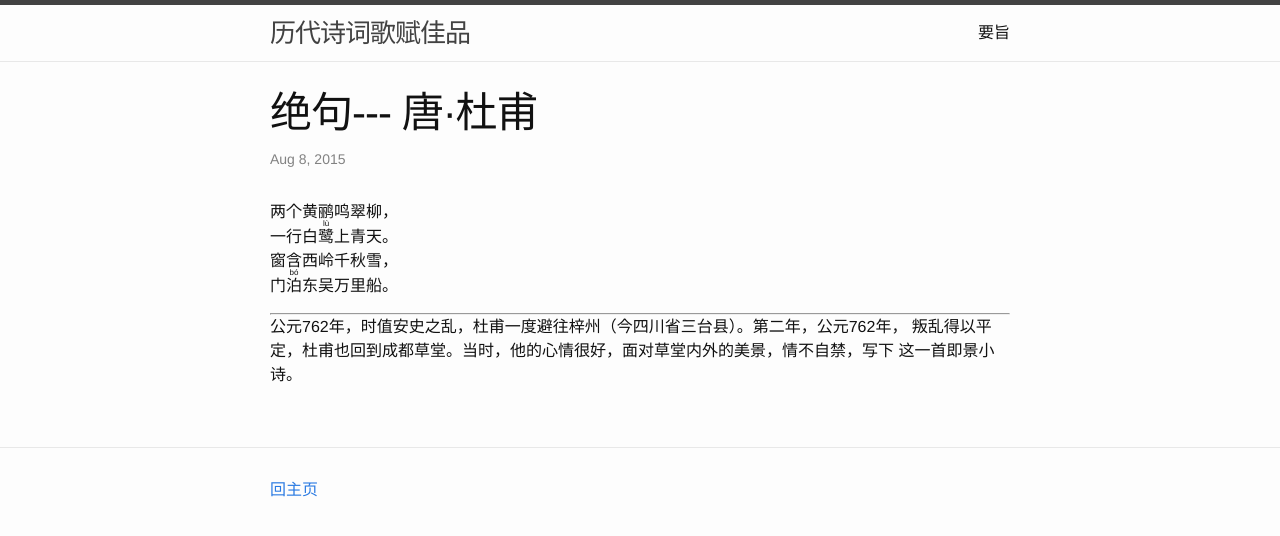
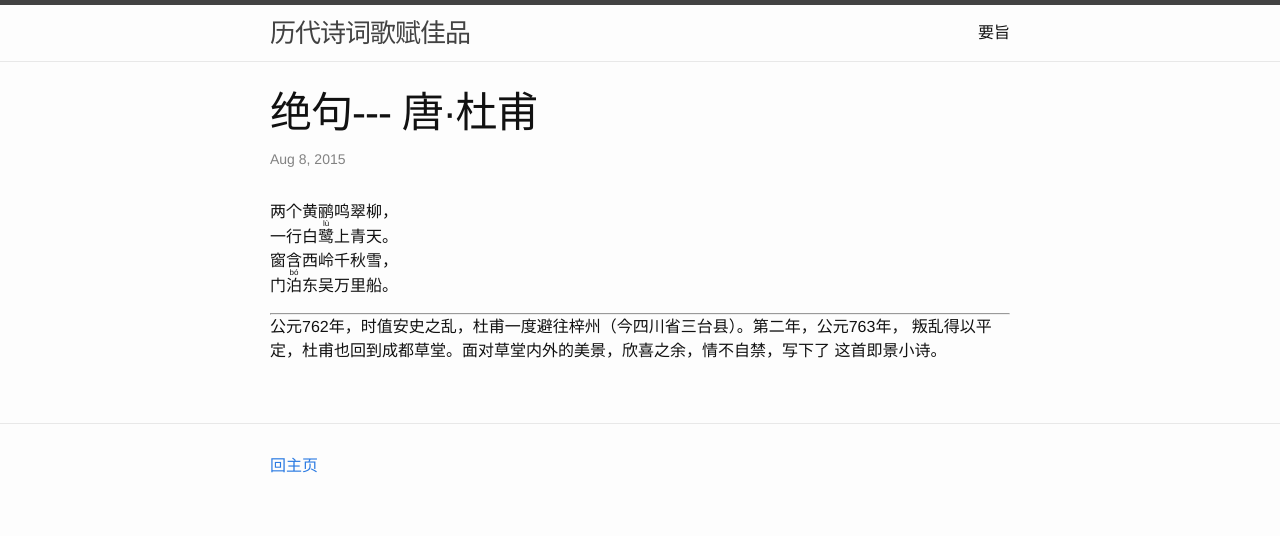
Before and after one commit to jixizh/christams-recipes, a Jekyll site: the page built from _posts/2015-08-08-dufu-1.md, in a window 1280 px wide. Shown: the top 536 px of the page. Built offline with Jekyll 4.4.1, drawn with Linux system fonts in a browser that asks for light colours; Markdown is read by kramdown in place of the engine named in the settings.

Commit message:
gh_poem_08/08/2015

```diff
--- a/_posts/2015-08-08-dufu-1.md
+++ b/_posts/2015-08-08-dufu-1.md
@@ -1,9 +1,9 @@
 ---
 layout: post
 title:  "绝句--- 唐&middot;杜甫 "
-excerpt: "公元762年，时值安史之乱，杜甫一度避往梓州（今四川省三台县）。第二年，公元762年，
-叛乱得以平定，杜甫也回到成都草堂。当时，他的心情很好，面对草堂内外的美景，情不自禁，写下
-这一首即景小诗。"
+excerpt: "公元762年，时值安史之乱，杜甫一度避往梓州（今四川省三台县）。第二年，公元763年，
+叛乱得以平定，杜甫也回到成都草堂。面对草堂内外的美景，欣喜之余，情不自禁，写下了
+这首即景小诗。"
 date:   2015-08-08
 categories: jekyll update
 ---
```
